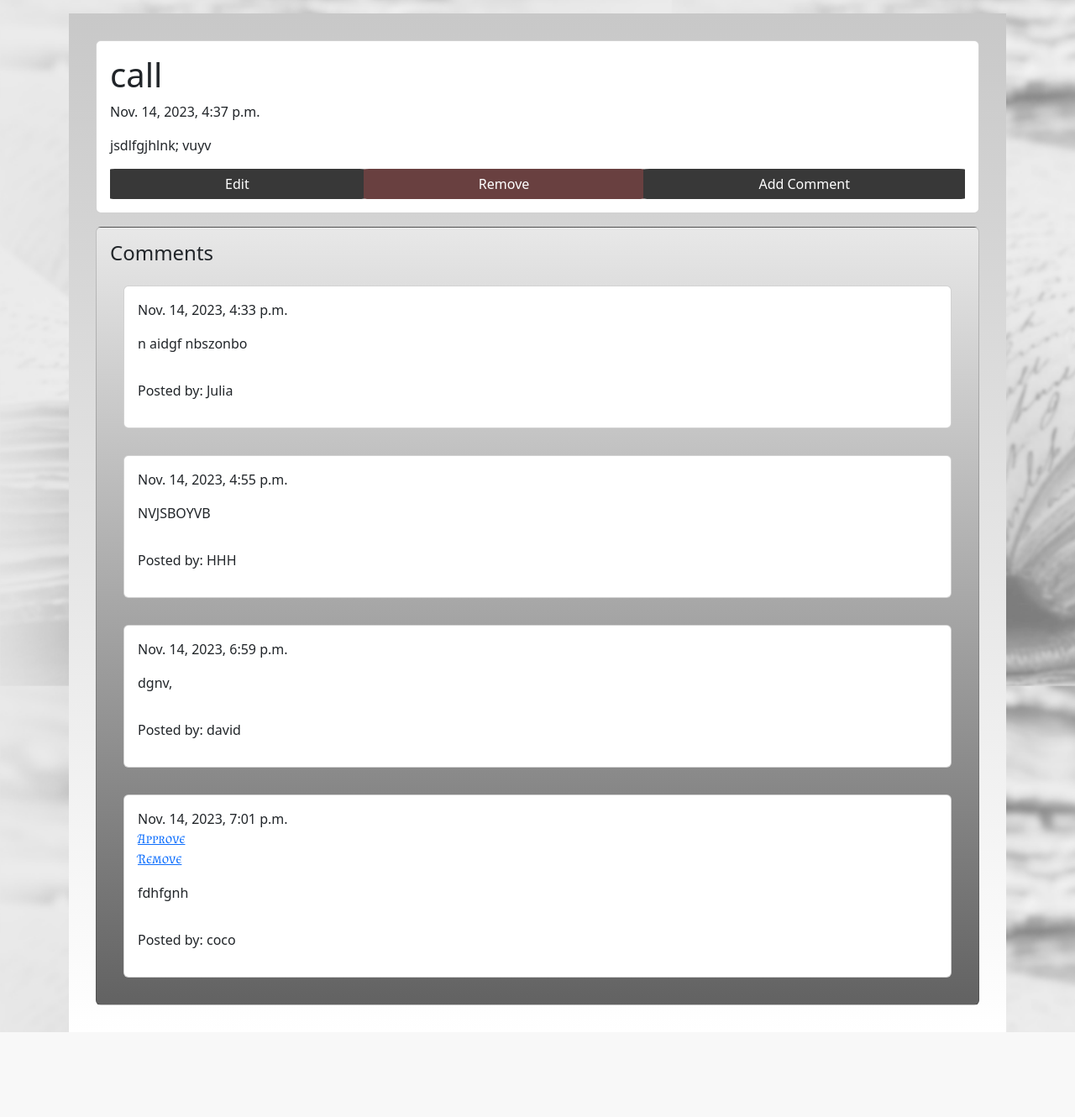
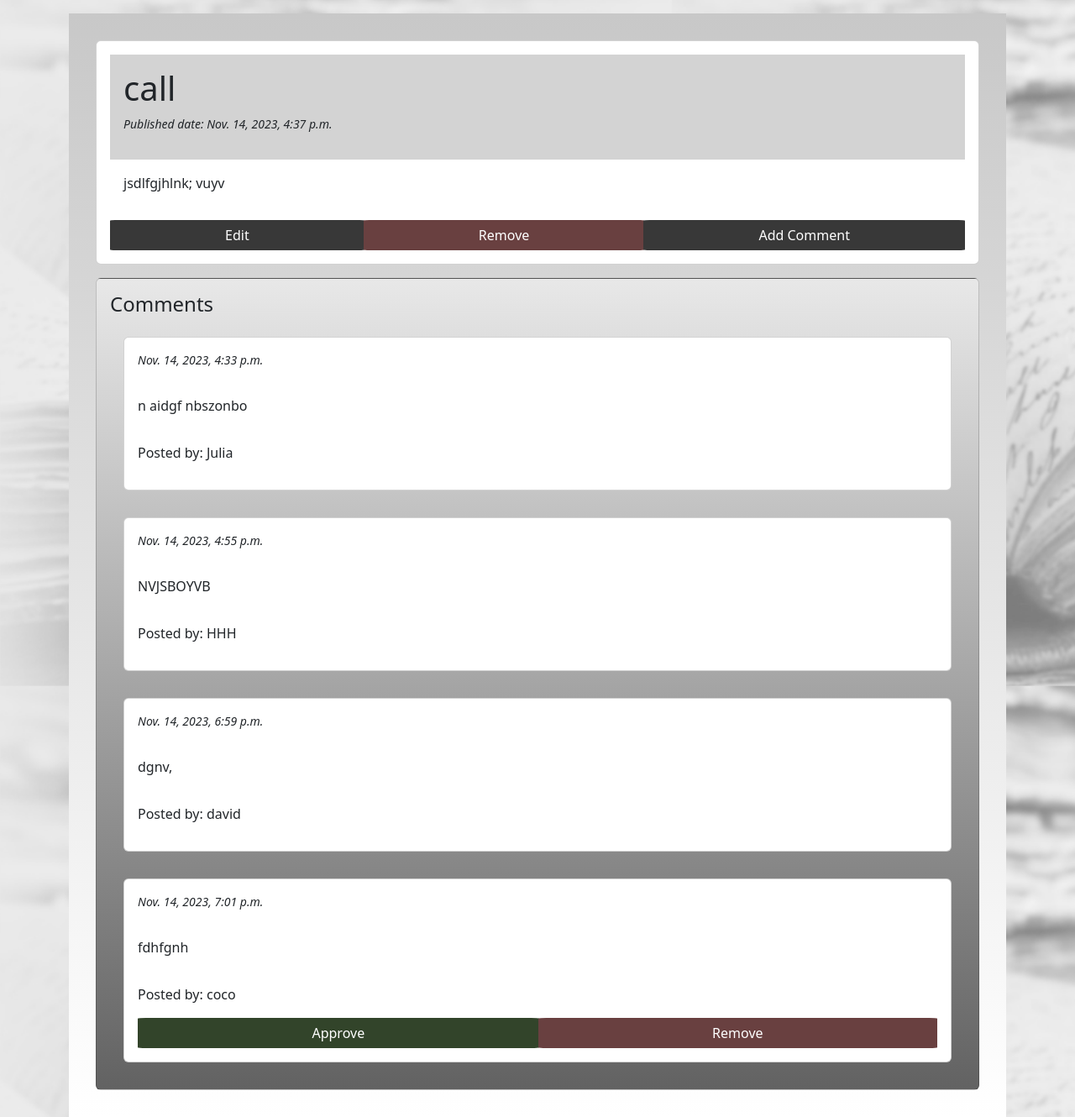
Before and after one commit to davidfernndez775/my_first_blog, a Django app: page /post/2 in a window 1280 px wide. Shown: the part 177-1507 px from the top of the page at 84% size. Before the commit the page ends 1406 px from the top, so only its background shows below. Run offline with Django 4.2, Linux system fonts and the light colour scheme; a user stored in the database is signed in; data comes from the database, SQL or seed files in the repository; both versions use the stored data as it was after the commit; some libraries are stand-ins or nearby versions.

Commit message:
style three

```diff
--- a/blog/static/assets/css/my_styles.css
+++ b/blog/static/assets/css/my_styles.css
@@ -18,8 +18,10 @@ body {
 }
 
 .title-first {
-  font-family: "Almendra SC", serif;
-  font-size: 2rem;
+  font-family: "Times New Roman", Times, serif;
+  font-size: 1.5rem;
+  padding: 1rem;
+  background-color: rgb(229, 229, 229);
 }
 
 .card {
@@ -27,6 +29,19 @@ body {
   margin: 1rem;
 }
 
+#card-title {
+  font-family: "Times New Roman", Times, serif;
+  color: black;
+  font-size: 2rem;
+  text-decoration: none;
+}
+
+#card-text {
+  font-family: "Times New Roman", Times, serif;
+  color: black;
+  font-size: 1.2rem;
+  text-decoration: none;
+}
 #post-back {
   margin-top: 1rem;
   padding: 1rem;
@@ -55,13 +70,68 @@ body {
   display: block;
 }
 
+#approve-button {
+  background-color: rgb(50, 68, 42);
+  border-radius: 2%;
+  border: none;
+  position: relative;
+  display: block;
+}
 #remove-button {
-  /* margin: 1rem;
-  height: 2.5rem;
-  width: 12rem; */
   background-color: rgb(105, 64, 64);
   border-radius: 2%;
   border: none;
   position: relative;
   display: block;
 }
+
+#publish-button {
+  background-color: rgb(64, 102, 105);
+  border: none;
+}
+
+.publish {
+  font-size: 14px;
+  font-style: italic;
+}
+
+#title-pres {
+  background-color: rgb(211, 211, 211);
+  padding: 1rem;
+}
+
+#text-all {
+  padding: 1rem;
+}
+
+#login-form {
+  background-color: rgba(240, 248, 255, 0);
+  border: none;
+}
+
+#login-button {
+  background-color: rgb(13, 52, 87);
+  border: none;
+}
+
+#login-container {
+  font-family: "Times New Roman", Times, serif;
+  font-size: 1.2rem;
+  padding-left: 5rem;
+  padding-right: 5rem;
+  background-color: rgba(204, 212, 219, 0.488);
+}
+
+#post-form {
+  font-family: "Times New Roman", Times, serif;
+  font-size: 1.2rem;
+  padding: 3rem;
+  margin: 3rem;
+  padding-left: 5rem;
+  padding-right: 5rem;
+  background-color: rgba(204, 212, 219, 0.488);
+}
+
+#delete-form {
+  padding: 1rem;
+}
--- a/blog/templates/blog/post_confirm_delete.html
+++ b/blog/templates/blog/post_confirm_delete.html
@@ -1,8 +1,8 @@
 {% extends "blog/base.html" %}
 {% block content %}
-    <form method="post">
+    <form class="text-center" method="post" id="delete-form">
         {% csrf_token %}
-        <p>Are you sure you want to delete {{ object }}?</p>
-        <input type="submit" value="Confirm">
+        <h3>Are you sure you want to delete "{{ object }}"?</h3>
+        <input type="submit" value="Confirm"  class="btn btn-danger">
     </form>
 {% endblock content %}
--- a/blog/templates/blog/post_detail.html
+++ b/blog/templates/blog/post_detail.html
@@ -2,13 +2,18 @@
 {% block content %}
     <div class="container" id="post-back">
         <div class="card">
-            <h1 class="card-title">{{ post.title }}</h1>
-            {% if post.published_date %}
-                <p>{{ post.published_date }}</p>
-            {% else %}
-                <a href="{% url "post_publish" pk=post.pk %}">Publish</a>
-            {% endif %}
-            <p>{{ post.text|safe|linebreaksbr }}</p>
+            <div class="container" id="title-pres">
+                <h1 class="card-title">{{ post.title }}</h1>
+                {% if post.published_date %}
+                    <p class="publish">Published date: {{ post.published_date }}</p>
+                {% else %}
+                    <a type="button"
+                       class="btn btn-primary"
+                       id="publish-button"
+                       href="{% url "post_publish" pk=post.pk %}">Publish</a>
+                {% endif %}
+            </div>
+            <p id="text-all">{{ post.text|safe|linebreaksbr }}</p>
             <div class="btn-group" role="group">
                 {% if user.is_authenticated %}
                     <a type="button"
@@ -31,13 +36,21 @@
             {% for comment in post.comments.all %}
                 {% if user.is_authenticated or comment.approved_comment %}
                     <div class="card">
-                        {{ comment.create_date }}
-                        {% if not comment.approved_comment %}
-                            <a href="{% url "comment_approve" pk=comment.pk %}">Approve</a>
-                            <a href="{% url "comment_remove" pk=comment.pk %}">Remove</a>
-                        {% endif %}
+                        <p class="publish">{{ comment.create_date }}</p>
                         <p>{{ comment.text|safe|linebreaks }}</p>
                         <p>Posted by: {{ comment.author }}</p>
+                        {% if not comment.approved_comment %}
+                            <div class="btn-group" role="group">
+                                <a type="button"
+                                   class="btn btn-primary"
+                                   id="approve-button"
+                                   href="{% url "comment_approve" pk=comment.pk %}">Approve</a>
+                                <a type="button"
+                                   class="btn btn-primary"
+                                   id="remove-button"
+                                   href="{% url "comment_remove" pk=comment.pk %}">Remove</a>
+                            </div>
+                        {% endif %}
                     </div>
                 {% endif %}
             {% empty %}
```
Also changed, not shown: blog/forms.py (+5 -4 lines), blog/templates/blog/comment_form.html (+8 -6 lines), blog/templates/blog/post_form.html (+10 -6 lines), blog/templates/blog/post_list.html (+5 -5 lines), blog/templates/registration/login.html (+21 -4 lines), db.sqlite3.
